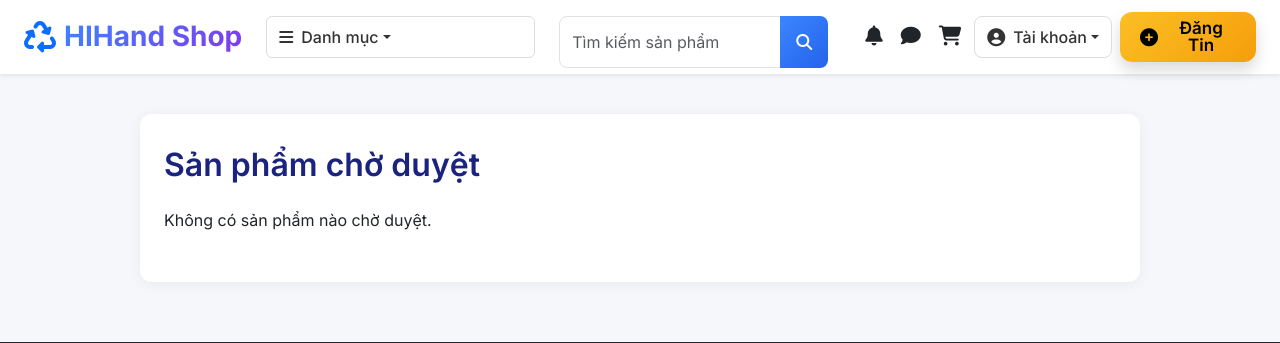
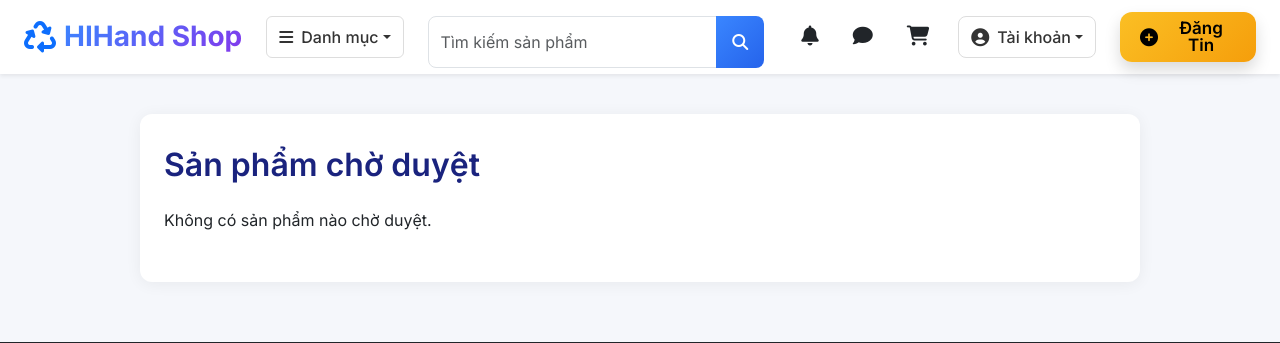
Before and after one commit to dichvietduc2005/WebMuaBanDoCu, a PHP site: page /WebMuaBanDoCu/app/View/admin/products.php in a window 1280 px wide. Shown: the top 343 px of the page. Run offline with PHP 8.4, Linux system fonts and the light colour scheme; a user stored in the database is signed in; data comes from the database, SQL or seed files in the repository; data that the repository does not hold is empty.

Commit message:
Cập nhật kiểm tra vai trò quản trị viên và cải thiện kiểu dáng của menu thả xuống ở đầu trang

```diff
--- a/app/Components/header/Header.php
+++ b/app/Components/header/Header.php
@@ -94,7 +94,7 @@ function renderHeader($pdo, $categories = [], $cart_count = 0, $unread_notificat
         <div class="collapse navbar-collapse mt-2 mt-lg-0" id="navbarMain">
             <div class="d-flex flex-column flex-lg-row align-items-start align-items-lg-center w-100 gap-2">
                 <!-- Categories Dropdown -->
-                <div class="dropdown me-lg-3 mb-2 mb-lg-0 w-100 w-lg-auto">
+                <div class="dropdown me-lg-3 mb-2 mb-lg-0 w-lg-auto">
                     <button class="btn btn-outline-secondary dropdown-toggle d-flex align-items-center w-100 w-lg-auto" type="button"
                         data-bs-toggle="dropdown" aria-expanded="false" style="font-size: min(16px, 4vw); height: 42px;">
                         <i class="fas fa-bars me-2" style="font-size: min(16px, 4vw);"></i>
@@ -123,10 +123,10 @@ function renderHeader($pdo, $categories = [], $cart_count = 0, $unread_notificat
                 </form>
 
                 <!-- Right side actions - Stack vertically on mobile -->
-                <div class="d-flex flex-column flex-lg-row align-items-start align-items-lg-center gap-2 ms-lg-auto w-100 w-lg-auto">
+                <div class="d-flex flex-column flex-lg-row align-items-start align-items-lg-center gap-4 ms-lg-auto w-100 w-lg-auto">
                     <?php if (isset($_SESSION['user_id'])): ?>
                         <!-- Desktop Icons - hidden on mobile -->
-                        <div class="d-none d-lg-flex align-items-center gap-2">
+                        <div class="d-none d-lg-flex align-items-center gap-4">
                             <!-- Notifications -->
                             <a href="/WebMuaBanDoCu/app/View/extra/notifications.php" class="btn btn-link text-dark p-1 position-relative notifications-bell"
                                 title="Thông báo">
--- a/app/View/admin/products.php
+++ b/app/View/admin/products.php
@@ -5,8 +5,7 @@ require_once '../../Controllers/admin/AdminController.php';
 include_once __DIR__ . '/../../Components/header/Header.php';
 include_once __DIR__ . '/../../Components/footer/Footer.php';
 
-$_SESSION['role'] = 'admin';
-if (!isset($_SESSION['role']) || $_SESSION['role'] !== 'admin') {
+if (!isset($_SESSION['user_role']) || $_SESSION['user_role'] !== 'admin') {
     header('Location: /WebMuaBanDoCu/app/View/user/login.php');
     exit;
 }
```
Also changed, not shown: app/View/admin/DanhSachBoxChatView.php (+7 -2 lines).
